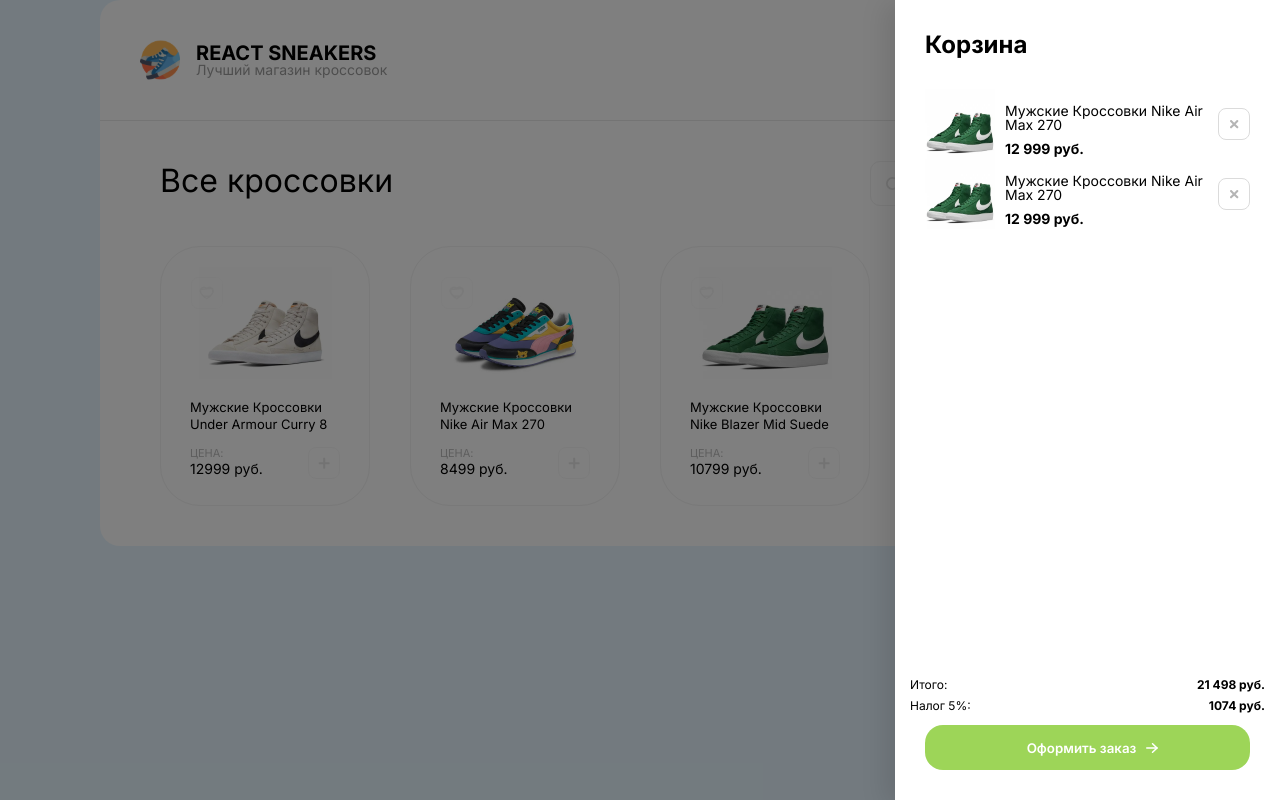
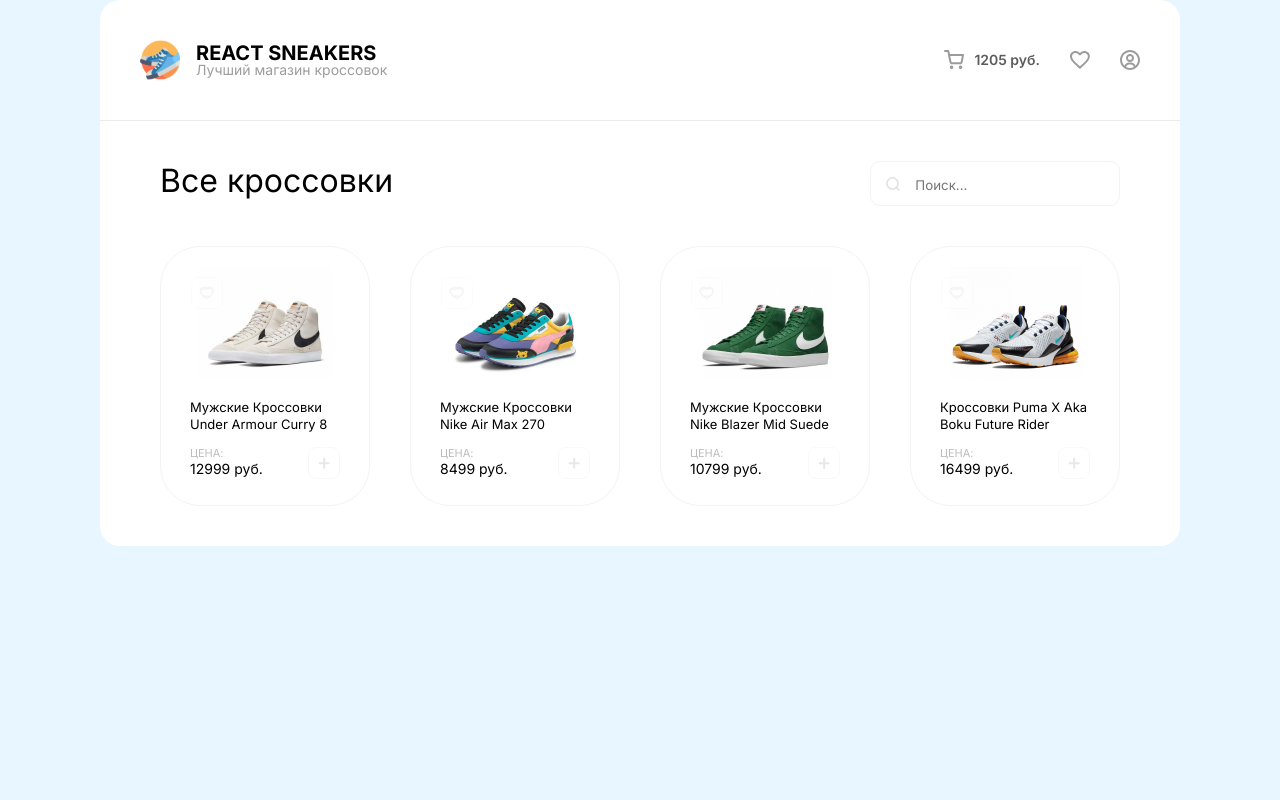
Before and after one commit to saveliy2508/react-sneakers, a React (Create React App) app: page / in a window 1280 px wide. Built offline with nearby package versions, Linux system fonts and the light colour scheme; a web font is replaced by a local one.

Commit message:
test commit

```diff
--- a/src/App.js
+++ b/src/App.js
@@ -7,7 +7,7 @@
     return (
         <div className={s.App}>
             <div className={s.wrapper}>
-                <Aside />
+                {/*<Aside />*/}
                 <Header/>
                 <Market/>
             </div>
```
